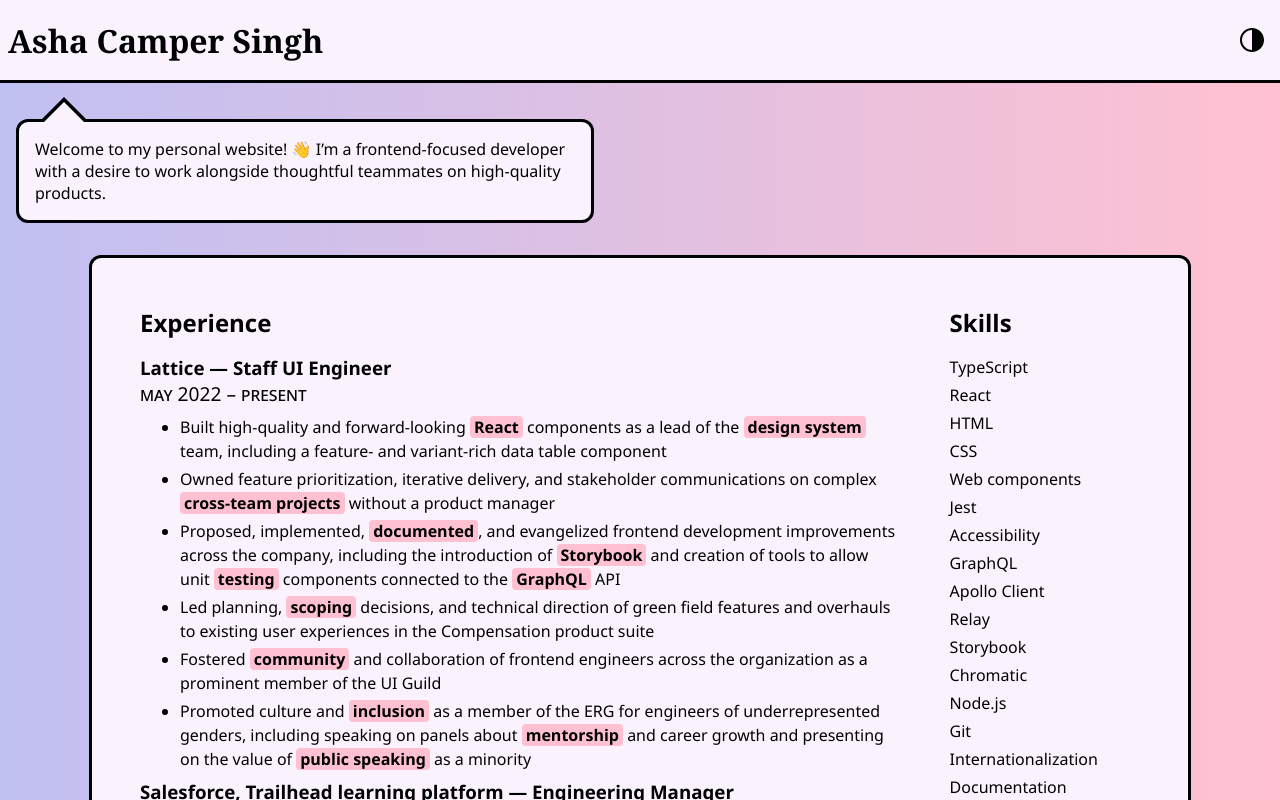
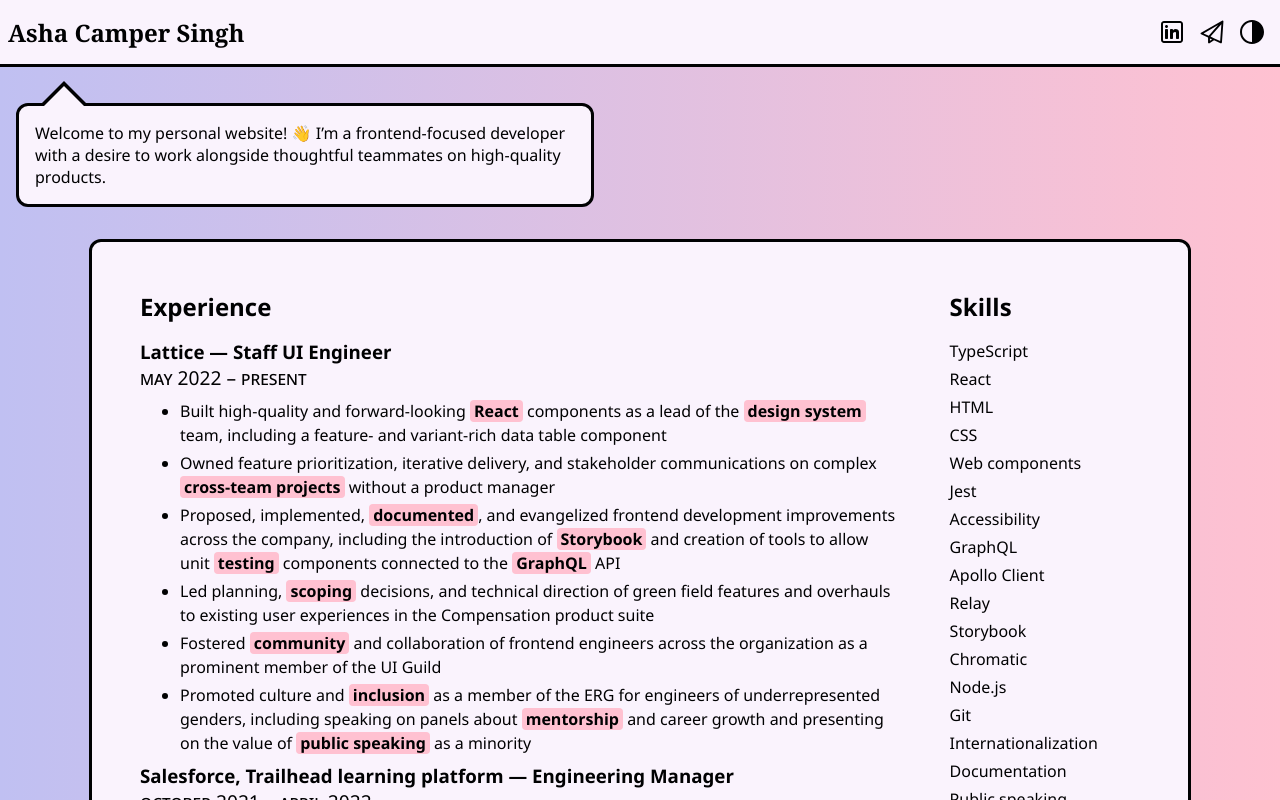
Before and after one commit to ashacs/ashacs.github.io, a Next.js app: page / in a window 1280 px wide. Built offline with nearby package versions, Linux system fonts and the light colour scheme.

Commit message:
Add email and LinkedIn widgets

```diff
--- a/src/components/Header/index.css
+++ b/src/components/Header/index.css
@@ -3,7 +3,7 @@
   top: 0;
   border-bottom: var(--border-width-lg) solid var(--color-foreground);
   background-color: var(--color-background);
-  min-height: 64px;
+  min-height: 48px;
   display: flex;
   align-items: center;
   padding: var(--spacing-2);
@@ -13,5 +13,18 @@
 
 .header-title {
   margin: 0;
+  font-size: 1.5rem;
   font-family: var(--font-emphasis);
 }
+
+.header-widgets {
+  display: flex;
+  align-items: center;
+  flex-shrink: 0;
+}
+
+a {
+  display: flex;
+  color: var(--color-foreground);
+  padding: var(--spacing-2);
+}
--- a/src/components/Header/index.tsx
+++ b/src/components/Header/index.tsx
@@ -1,12 +1,32 @@
+import { EmailSVG } from '../SVG/EmailSVG';
+import { LinkedInSVG } from '../SVG/LinkedInSVG';
 import { ThemeToggle } from '../ThemeToggle';
 import './index.css';
 
 export function Header() {
+  const labels = {
+    email: 'Send email',
+    linkedIn: 'View LinkedIn',
+  };
+
   return (
     <header className="header">
       <h1 className="header-title">Asha Camper Singh</h1>
 
-      <ThemeToggle />
+      <div className="header-widgets">
+        <a
+          aria-label={labels.linkedIn}
+          title={labels.linkedIn}
+          href="https://www.linkedin.com/in/asha-cs/"
+          target="_blank"
+        >
+          <LinkedInSVG />
+        </a>
+        <a aria-label={labels.email} title={labels.email} href="mailto:hello@ashacs.me">
+          <EmailSVG />
+        </a>
+        <ThemeToggle />
+      </div>
     </header>
   );
 }
--- /dev/null
+++ b/src/components/SVG/EmailSVG.tsx
@@ -0,0 +1,14 @@
+export function EmailSVG() {
+  return (
+    <svg
+      xmlns="http://www.w3.org/2000/svg"
+      fill="currentColor"
+      width="24px"
+      height="24px"
+      viewBox="0 0 32 32"
+      version="1.1"
+    >
+      <path d="M31.117 1.445c-0.009-0.018-0.026-0.029-0.036-0.046-0.069-0.131-0.155-0.243-0.258-0.338l-0.001-0.001c-0.028-0.019-0.063-0.039-0.098-0.057l-0.007-0.003c-0.021-0.015-0.029-0.043-0.052-0.057-0.030-0.019-0.067-0.013-0.099-0.030-0.131-0.071-0.285-0.12-0.448-0.136l-0.005-0c-0.035-0.007-0.079-0.013-0.123-0.016l-0.004-0c-0.211 0.001-0.409 0.055-0.582 0.15l0.006-0.003c-0.010 0.005-0.022 0.002-0.032 0.008l-27.999 16c-0.379 0.219-0.63 0.623-0.63 1.085 0 0.5 0.294 0.932 0.719 1.132l0.008 0.003 9.273 4.28v6.585c0 0.473 0.263 0.884 0.65 1.096l0.007 0.003c0.172 0.095 0.376 0.15 0.594 0.15 0.255 0 0.492-0.077 0.69-0.208l-0.005 0.003 6.027-3.955 8.764 4.045c0.153 0.072 0.333 0.115 0.523 0.115 0.659 0 1.198-0.509 1.246-1.156l0-0.004 2-28.001c0.002-0.023-0.013-0.042-0.013-0.065 0.001-0.016 0.001-0.035 0.001-0.054 0-0.191-0.043-0.372-0.121-0.533l0.003 0.007zM24.16 6.777l-12.511 14.3-6.922-3.195zM13.25 27.686v-3.117l2.788 1.287zM26.883 28.107l-7.663-3.537c-0.026-0.014-0.038-0.042-0.065-0.055l-5.115-2.373 14.448-16.514z" />
+    </svg>
+  );
+}
--- /dev/null
+++ b/src/components/SVG/LinkedInSVG.tsx
@@ -0,0 +1,30 @@
+export function LinkedInSVG() {
+  return (
+    <svg
+      xmlns="http://www.w3.org/2000/svg"
+      width="24px"
+      height="24px"
+      viewBox="0 0 24 24"
+      fill="none"
+    >
+      <path
+        d="M6.5 8C7.32843 8 8 7.32843 8 6.5C8 5.67157 7.32843 5 6.5 5C5.67157 5 5 5.67157 5 6.5C5 7.32843 5.67157 8 6.5 8Z"
+        fill="currentColor"
+      />
+      <path
+        d="M5 10C5 9.44772 5.44772 9 6 9H7C7.55228 9 8 9.44771 8 10V18C8 18.5523 7.55228 19 7 19H6C5.44772 19 5 18.5523 5 18V10Z"
+        fill="currentColor"
+      />
+      <path
+        d="M11 19H12C12.5523 19 13 18.5523 13 18V13.5C13 12 16 11 16 13V18.0004C16 18.5527 16.4477 19 17 19H18C18.5523 19 19 18.5523 19 18V12C19 10 17.5 9 15.5 9C13.5 9 13 10.5 13 10.5V10C13 9.44771 12.5523 9 12 9H11C10.4477 9 10 9.44772 10 10V18C10 18.5523 10.4477 19 11 19Z"
+        fill="currentColor"
+      />
+      <path
+        fill-rule="evenodd"
+        clip-rule="evenodd"
+        d="M20 1C21.6569 1 23 2.34315 23 4V20C23 21.6569 21.6569 23 20 23H4C2.34315 23 1 21.6569 1 20V4C1 2.34315 2.34315 1 4 1H20ZM20 3C20.5523 3 21 3.44772 21 4V20C21 20.5523 20.5523 21 20 21H4C3.44772 21 3 20.5523 3 20V4C3 3.44772 3.44772 3 4 3H20Z"
+        fill="currentColor"
+      />
+    </svg>
+  );
+}
--- a/src/components/ThemeToggle/index.tsx
+++ b/src/components/ThemeToggle/index.tsx
@@ -20,6 +20,11 @@
   return storageTheme ?? systemTheme;
 }
 
+const labels = {
+  toggleToDark: 'Toggle to the dark theme',
+  toggleToLight: 'Toggle to the light theme',
+};
+
 export function ThemeToggle() {
   const [theme, setTheme] = useState<Theme>(() => getPrioritizedTheme());
 
@@ -41,10 +46,13 @@
     }
   }, [theme]);
 
+  const label = theme === 'dark' ? labels.toggleToLight : labels.toggleToDark;
+
   return (
     <button
       className="theme-toggle-button"
-      aria-label={theme === 'dark' ? 'Toggle to the light theme' : 'Toggle to the dark theme'}
+      aria-label={label}
+      title={label}
       onClick={() => {
         setTheme(prev => {
           const newTheme = prev === 'dark' ? 'light' : 'dark';
```
